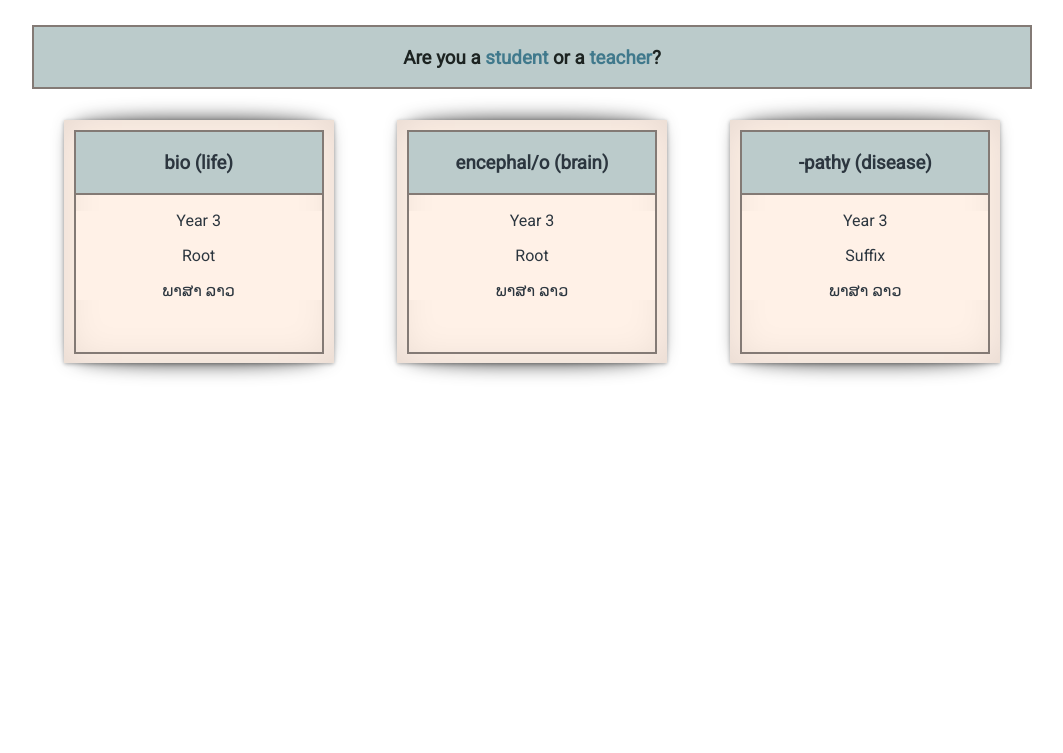
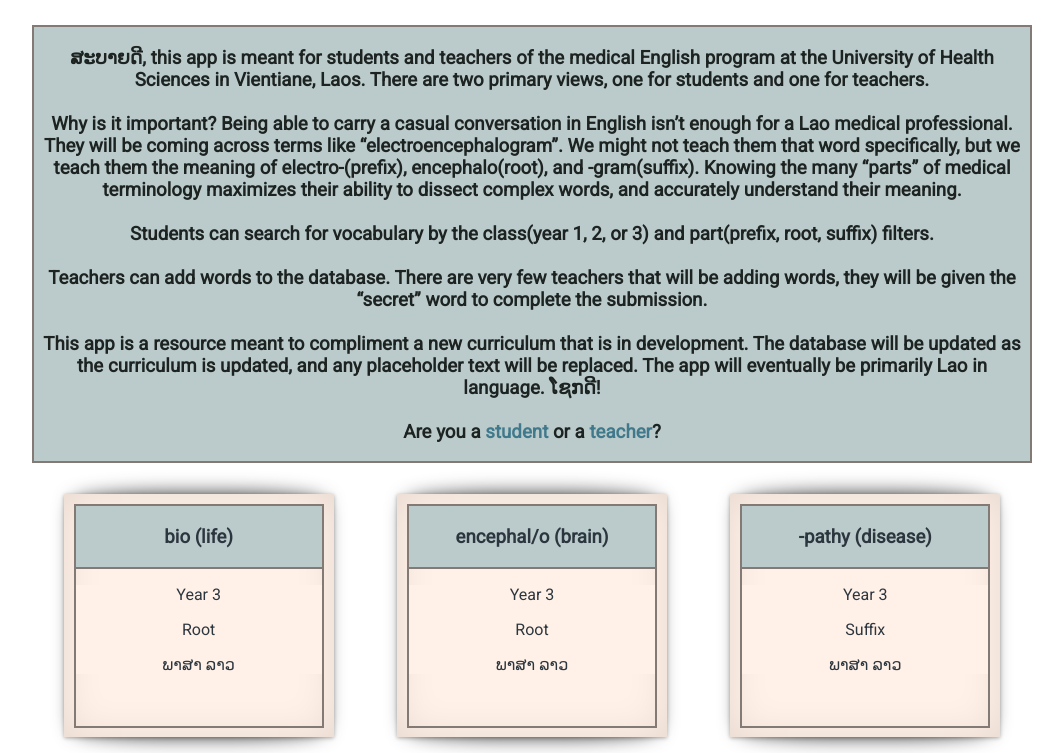
Before and after one commit to BriNew/uhs-vocab, a website: page public/index.html in a window 1280 px wide. Shown: the part 143-896 px from the top of the page, without its empty margins (108-1171 px from the left). Before the commit the page ends 800 px from the top, so only its background shows below. Drawn offline with nearby package versions, Linux system fonts and the light colour scheme.

Commit message:
expanded landing page

```diff
--- a/public/index.html
+++ b/public/index.html
@@ -6,8 +6,8 @@
     <title>UHS Dictionary</title>
     <link href="https://fonts.googleapis.com/css?family=Libre+Baskerville|Slabo+27px|Roboto" rel="stylesheet">
     <script src="https://use.fontawesome.com/7014a12ac1.js"></script>
-    <link rel="preload" href="index.css" as="style">
-    <link rel="preload" href="index_student.css" as="style">
+<!--     <link rel="preload" href="index.css" as="style">
+    <link rel="preload" href="index_student.css" as="style"> -->
     <link rel="stylesheet" href="index.css" id="teacher_styles" type="text/css" />
     <link rel="stylesheet" href="index_student.css" id="student_styles" type="text/css" />
 
@@ -102,7 +102,22 @@
       <div class="instructions_container">
         <div class="select_container" id="select_container">
 
-          <h3 id="user_select">Are you a <a href="#student_select"  class="student_select">student</a> or a <a href="#teacher_select" class="teacher_select">teacher</a>?</h3>
+          <h3 id="user_select">ສະບາຍດີ, this app is meant for students and teachers of the medical English program at the University of Health Sciences in Vientiane, Laos. There are two primary views, one for students and one for teachers.
+          <br>
+          <br>
+          Why is it important? Being able to carry a casual conversation in English isn’t enough for a Lao medical professional. They will be coming across terms like “electroencephalogram”. We might not teach them that word specifically, but we teach them the meaning of electro-(prefix), encephalo(root), and -gram(suffix). Knowing the many “parts” of medical terminology maximizes their ability to dissect complex words, and accurately understand their meaning.
+          <br>
+          <br>
+          Students can search for vocabulary by the class(year 1, 2, or 3) and part(prefix, root, suffix) filters.
+          <br>
+          <br>
+          Teachers can add words to the database. There are very few teachers that will be adding words, they will be given the “secret” word to complete the submission.
+          <br>
+          <br>
+          This app is a resource meant to compliment a new curriculum that is in development. The database will be updated as the curriculum is updated, and any placeholder text will be replaced. The app will eventually be primarily Lao in language. ໂຊກດີ!
+          <br>
+          <br>
+          Are you a <a href="#student_select"  class="student_select">student</a> or a <a href="#teacher_select" class="teacher_select">teacher</a>?</h3>
 
           <h3 id="user_student" class="user_student">Find vocabulary by year and part.</h3>
 
--- a/public/index_student.css
+++ b/public/index_student.css
@@ -11,7 +11,7 @@
   display: none;
 }
 
-.results, .ul_outer, .frame_post_container, .results_static, .banner {
+.results, .student .ul_outer, .frame_post_container, .results_static, .banner {
   display: flex;
 }
 
@@ -328,7 +328,7 @@
 }
 
 .user_select {
-  margin: auto;
+  margin-right: auto;
 }
 
 .select_container {
```
